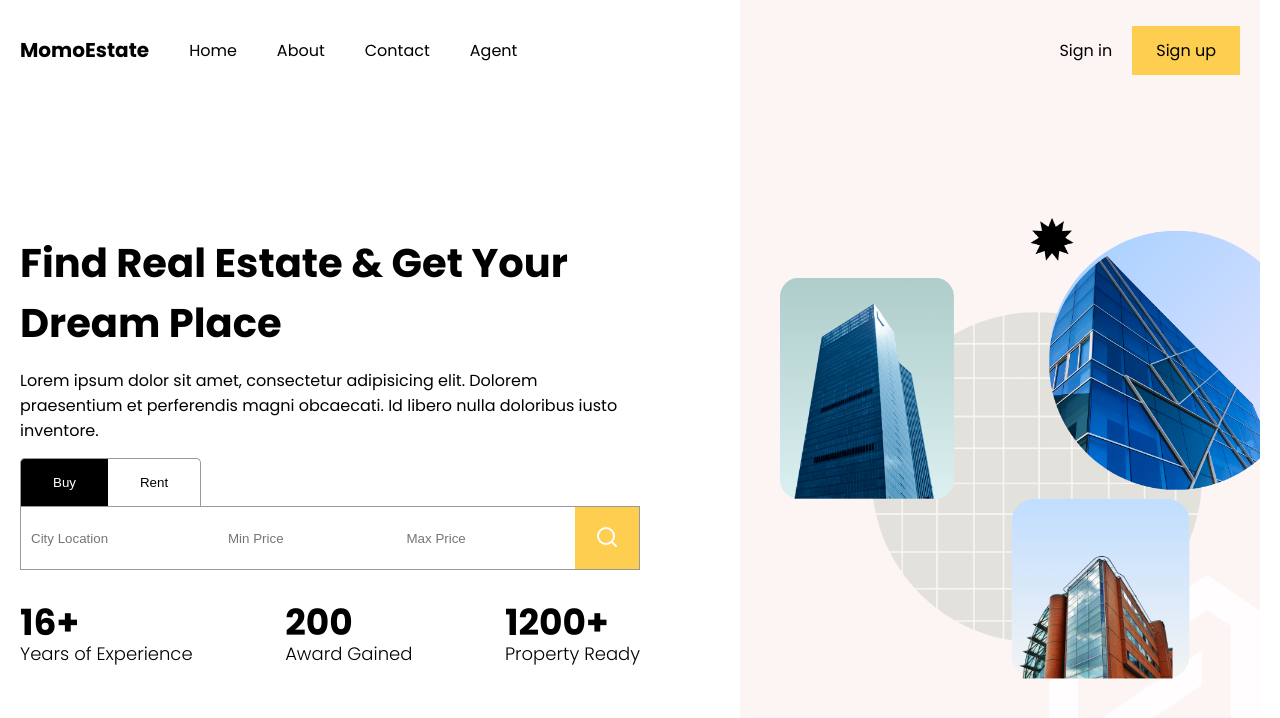
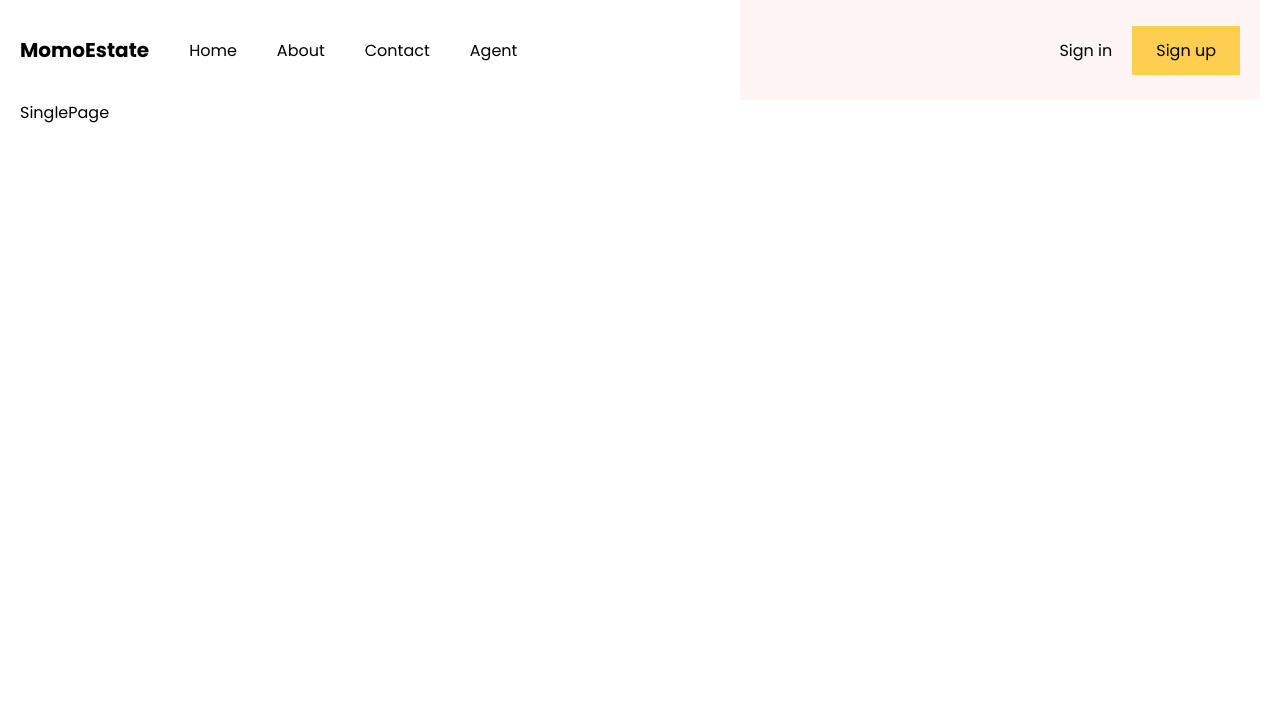
Before and after one commit to thynamoral/real-estate-website, a React (Vite) app in the folder packages/client/: page /1 in a window 1280 px wide. Shown: the top 718 px of the page. Built offline with nearby package versions, Linux system fonts and the light colour scheme.

Commit message:
implement relevant routes

```diff
--- a/packages/client/src/App.tsx
+++ b/packages/client/src/App.tsx
@@ -1,16 +1,8 @@
-import "./sass/layout.scss";
-import Navbar from "./components/navbar/Navbar";
-import HomePage from "./pages/homePage/HomePage";
+import { RouterProvider } from "react-router-dom";
+import router from "./routes";
 
 function App() {
-  return (
-    <div className="layout">
-      <Navbar />
-      <div className="content">
-        <HomePage />
-      </div>
-    </div>
-  );
+  return <RouterProvider router={router} />;
 }
 
 export default App;
--- a/packages/client/src/sass/layout.scss
+++ b/packages/client/src/layouts/root/RootLayout.scss
@@ -1,4 +1,4 @@
-@import "./responsive.scss";
+@import "../../sass/responsive.scss";
 .layout {
   height: 100vh;
   max-width: 1366px;
--- /dev/null
+++ b/packages/client/src/layouts/root/RootLayout.tsx
@@ -0,0 +1,16 @@
+import Navbar from "@/components/navbar/Navbar";
+import { Outlet } from "react-router-dom";
+import "./RootLayout.scss";
+
+const RootLayout = () => {
+  return (
+    <div className="layout">
+      <Navbar />
+      <div className="content">
+        <Outlet />
+      </div>
+    </div>
+  );
+};
+
+export default RootLayout;
--- /dev/null
+++ b/packages/client/src/pages/listPage/ListPage.tsx
@@ -0,0 +1,7 @@
+import "./ListPage.scss";
+
+const ListPage = () => {
+  return <div>ListPage</div>;
+};
+
+export default ListPage;
--- /dev/null
+++ b/packages/client/src/pages/singlePage/SinglePage.tsx
@@ -0,0 +1,7 @@
+import "./SinglePage.scss";
+
+const SinglePage = () => {
+  return <div>SinglePage</div>;
+};
+
+export default SinglePage;
--- /dev/null
+++ b/packages/client/src/routes/index.tsx
@@ -0,0 +1,28 @@
+import { createBrowserRouter } from "react-router-dom";
+import RootLayout from "@/layouts/root/RootLayout";
+import HomePage from "@/pages/homePage/HomePage";
+import ListPage from "@/pages/listPage/ListPage";
+import SinglePage from "@/pages/singlePage/SinglePage";
+
+const router = createBrowserRouter([
+  {
+    path: "/",
+    element: <RootLayout />,
+    children: [
+      {
+        path: "/",
+        element: <HomePage />,
+      },
+      {
+        path: "/list",
+        element: <ListPage />,
+      },
+      {
+        path: "/:id",
+        element: <SinglePage />,
+      },
+    ],
+  },
+]);
+
+export default router;
```
Also changed, not shown: packages/client/src/pages/login/LoginPage.tsx (added, +7 -0 lines), packages/client/src/pages/listPage/ListPage.scss (added), packages/client/src/pages/login/LoginPage.scss (added), packages/client/src/pages/singlePage/SinglePage.scss (added).
